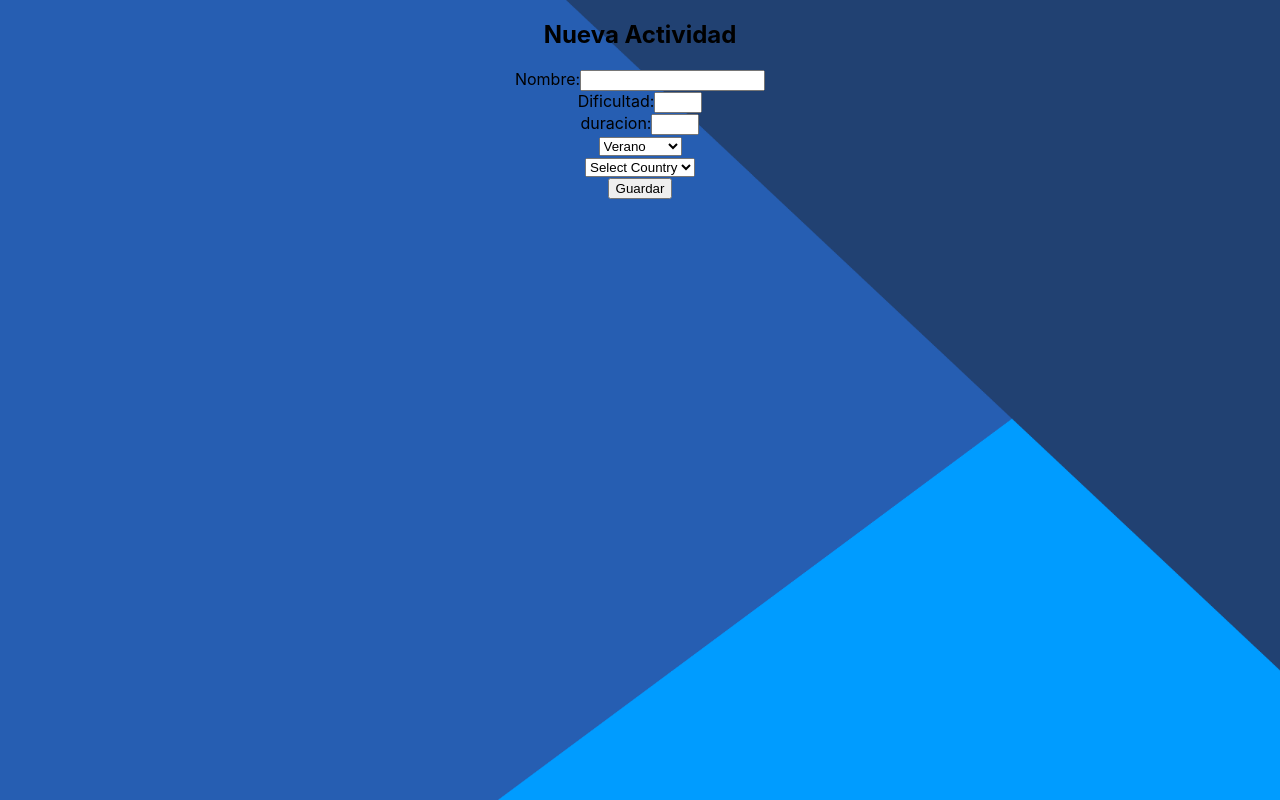
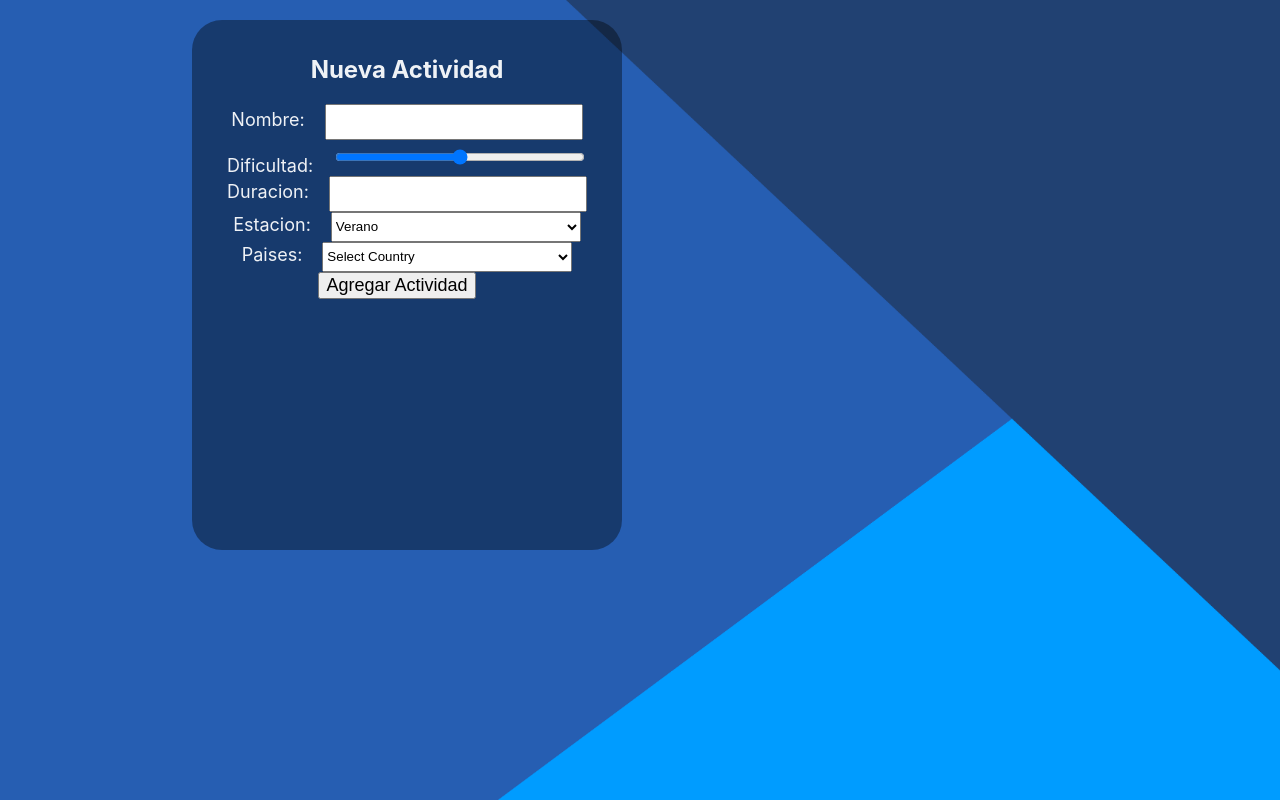
Before and after one commit to montenegrog27/Proyecto-individal, a React (Create React App) app in the folder client/: page /actividad in a window 1280 px wide. Built offline with nearby package versions, Linux system fonts and the light colour scheme.

Commit message:
falta paginado

```diff
--- a/client/src/views/Actividad/Actividad.jsx
+++ b/client/src/views/Actividad/Actividad.jsx
@@ -77,10 +77,13 @@ function ActivityForm() {
 
   return (
     <form className={style.activityForm} onSubmit={submitHandler}>
-      <h2>Nueva Actividad</h2>
+      <h2 className={style.h2}>Nueva Actividad</h2>
       <div>
-        <label htmlFor="name">Nombre:</label>
+        <label className={style.name} htmlFor="name">
+          Nombre:
+        </label>
         <input
+          className={style.name2}
           type="text"
           name="name"
           value={form.name}
@@ -89,9 +92,12 @@ function ActivityForm() {
       </div>
 
       <div>
-        <label htmlFor="difficulty">Dificultad:</label>
+        <label className={style.difficulty} htmlFor="difficulty">
+          Dificultad:
+        </label>
         <input
-          type="number"
+          className={style.difficultyInput}
+          type="range"
           id="difficulty"
           name="difficulty"
           min="1"
@@ -101,9 +107,12 @@ function ActivityForm() {
         />
       </div>
 
-      <div>
-        <label htmlFor="duration">duracion:</label>
+      <div className={style.button}>
+        <label className={style.duration} htmlFor="duration">
+          Duracion:
+        </label>
         <input
+          className={style.durationInput}
           type="number"
           name="duration"
           min="1"
@@ -115,8 +124,11 @@ function ActivityForm() {
       </div>
 
       <div>
-        {/* <label htmlFor="season">Season:</label> */}
+        <label className={style.season} htmlFor="season">
+          Estacion:
+        </label>
         <select
+          className={style.seasonInput}
           // id="season"
           // value={form.season}
           onChange={handleChangeSeason}
@@ -129,8 +141,11 @@ function ActivityForm() {
         </select>
       </div>
 
+      <label className={style.countries} htmlFor="season">
+        Paises:
+      </label>
       <select
-        className=""
+        className={style.countriesInput}
         value={selected}
         onChange={(event) => [handleCountries(event), setSelected(event)]}
       >
@@ -142,9 +157,9 @@ function ActivityForm() {
       <div>
         {form.countries.map((country) => {
           return (
-            <div className="" key={country}>
+            <div key={country}>
               <p>{country}</p>
-              <button className="" onClick={deleteCountry} value={country}>
+              <button onClick={deleteCountry} value={country}>
                 {" "}
                 X{" "}
               </button>
@@ -152,9 +167,10 @@ function ActivityForm() {
           );
         })}
       </div>
-      {console.log(form)}
 
-      <button type="submit">Guardar</button>
+      <button className={style.button1} type="submit">
+        Agregar Actividad
+      </button>
     </form>
   );
 }
--- a/client/src/views/Actividad/Actividad.module.css
+++ b/client/src/views/Actividad/Actividad.module.css
@@ -0,0 +1,69 @@
+.activityForm {
+  background-color: rgba(0, 0, 0, 0.384);
+  width: 400px;
+  height: 500px;
+  border-radius: 30px;
+  padding: 15px;
+  position: relative;
+  margin-left: 15%;
+  margin-top: 20px;
+}
+.h2 {
+  color: rgba(255, 255, 255, 0.932);
+}
+.button1 {
+  font-size: large;
+  margin-right: 20px;
+}
+.name {
+  color: rgba(255, 255, 255, 0.932);
+
+  font-size: large;
+  margin-right: 20px;
+}
+.name2 {
+  width: 250px;
+  height: 30px;
+}
+.difficulty {
+  color: rgba(255, 255, 255, 0.932);
+
+  font-size: large;
+  margin-right: 20px;
+}
+
+.difficultyInput {
+  width: 250px;
+  height: 30px;
+  cursor: pointer;
+}
+.duration {
+  color: rgba(255, 255, 255, 0.932);
+
+  font-size: large;
+  margin-right: 20px;
+}
+.durationInput {
+  width: 250px;
+  height: 30px;
+}
+.season {
+  color: rgba(255, 255, 255, 0.932);
+
+  font-size: large;
+  margin-right: 20px;
+}
+.seasonInput {
+  width: 250px;
+  height: 30px;
+}
+.countries {
+  color: rgba(255, 255, 255, 0.932);
+
+  font-size: large;
+  margin-right: 20px;
+}
+.countriesInput {
+  width: 250px;
+  height: 30px;
+}
```
